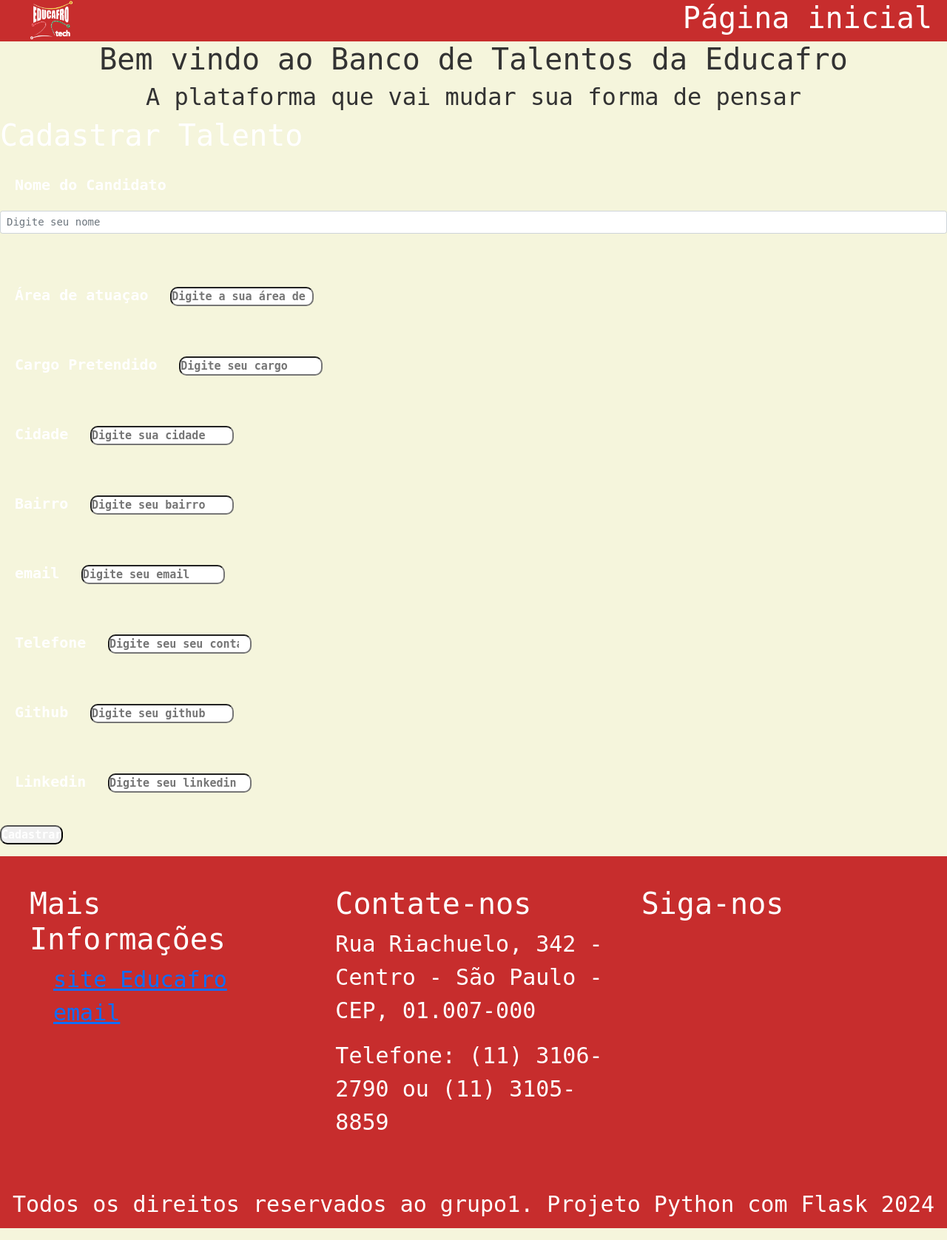
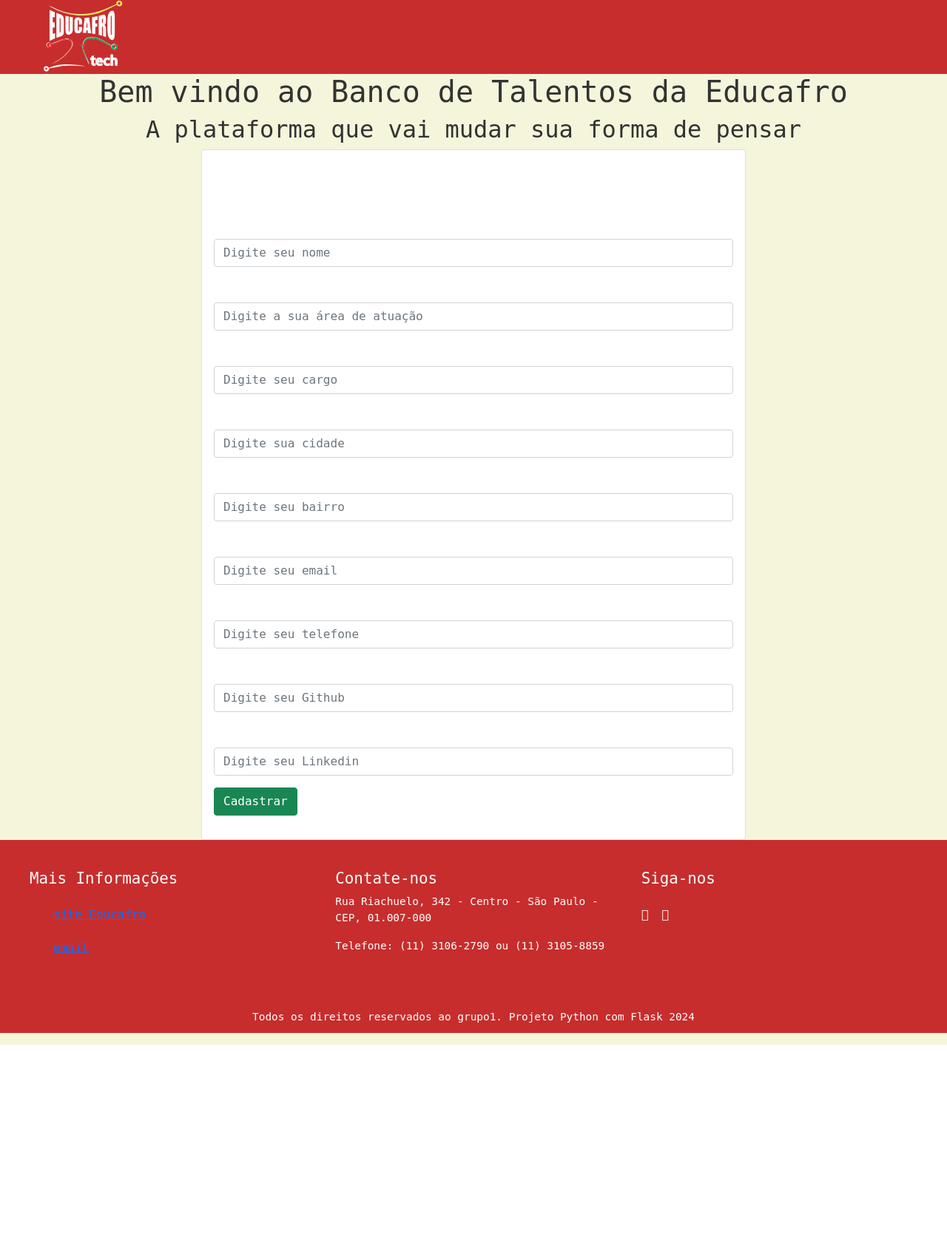
Before and after one commit to Matheuspisil/Projetopretatech, a Flask app: page /talentos in a window 1280 px wide. Shown: the whole page at 74% size. After the commit the page ends 1413 px from the top, so only its background shows below. Run offline with Flask 3, Linux system fonts and the light colour scheme; some libraries are stand-ins or nearby versions.

Commit message:
Ajustes finais com css, HTML e bootstrap

```diff
--- a/app/static/styles.css
+++ b/app/static/styles.css
@@ -5,9 +5,35 @@
     display: block;
 
 }
+.botoes-index{
+    align-items: center;
+    justify-content: center;
+}
+.hero{
+    display: flex;
+    padding: 10px;
+    justify-content: center;
+    height: 60vh;
+    align-items: center;
+    margin-left: 30%;
+
+
+    gap: 30px;
+    width: 500px;
+
+}
+.hero button {
+    margin: 10px;
+}
+
+.hero a{
+    color:white;
+    text-decoration: none;
+    color: inherit;
+
+}
 .header{
     font-size: 1rem;
-    background-image: url('laptop-5673901_1920.jpg');
     margin-top: 0;
     border: rgb(244, 21, 58) solid;
     padding: 1rem;
@@ -35,89 +61,62 @@
     box-shadow: 2px 5px 5px black;
     padding: 15px;
 }
-label{
-    font-size: 20px;
-    font-weight: bold;
-    border-radius: 10px;
-    padding: 20px;
-}
-input{
-    border-radius: 10px;
-    font-size: 15px;
-    font-weight: bold;
-}
-input:focus{
-    background-color: blue;
+
+/* input:focus{
+
     color: black;
-}
+} */
 
 footer{
     font-size: 30px;
     color: blue;
 }
 
-button{
-    font-size: 40px;
+.hero button{
+    background-color: blue;
+    color: white;
+    font-size: 30px;
     font-weight: bold;
     border-radius: 10px;
-    color: white;
-    background-color: black;
+
 }
-button:hover{
+.hero button:hover{
+
     background-color: white;
-    color: black;
     font-size: 40px;
     cursor: pointer;
 }
-.bauble_box .bauble_label {
-    background: #2c2;
-    background-position: 62px 5px;
-    background-repeat: no-repeat;
-    background-size: auto 5px;
-    border: 0;
-    border-radius: 50px;
-    box-shadow: inset 0 10px 20px rgba(0,0,0,.4), 0 -1px 0px rgba(0,0,0,.2), inset 0 -1px 0px #fff;
-    cursor: pointer;
-    display: inline-block;
-    font-size: 0;
-    height: 40px;
-    position: relative;
-    -webkit-transition: all 500ms ease;
-    transition: all 500ms ease;
-    width: 90px;
-  }
 
-  .bauble_box .bauble_label:before {
-    background-color: rgba(255,255,255,.2);
-    background-position: 0 0;
-    background-repeat: repeat;
-    background-size: 30% auto;
-    border-radius: 50%;
-    box-shadow: inset 0 -5px 25px #050, 0 10px 20px rgba(0,0,0,.4);
-    content: '';
-    display: block;
-    height: 30px;
-    left: 5px;
-    position: absolute;
-    top: 6px;
-    -webkit-transition: all 500ms ease;
-    transition: all 500ms ease;
-    width: 30px;
-    z-index: 2;
-  }
+.login-class {
+    box-sizing: border-box;
+    justify-content: center;
+    flex-direction: column;
+    width: 100%;
+    padding: 20px;
+    max-width: 400px;
+    margin: auto;
 
-  .bauble_box input.bauble_input {
-    opacity: 0;
-    z-index: 0;
-  }
+    text-align: center;
+}
 
-  /* Checked */
-  .bauble_box input.bauble_input:checked + .bauble_label {
-    background-color: #c22;
-  }
+.login-class form button{
 
-  .bauble_box input.bauble_input:checked + .bauble_label:before {
-    background-position: 150% 0;
-    box-shadow: inset 0 -5px 25px #500, 0 10px 20px rgba(0,0,0,.4);
-    left: calc( 100% - 35px );
-  }
+    background-color: aliceblue;
+    text-align: center;
+    color: black;
+
+}
+.login-class label{
+    width: 100px;
+    font-size: 20px;
+    font-weight: bold;
+    color: black;
+    border-radius: 5px;
+
+}
+.login-class input{
+    width: 100px;
+    border-radius: 5px;
+    font-size: 15px;
+    font-weight: bold;
+}
--- a/app/static/stylesFooter.css
+++ b/app/static/stylesFooter.css
@@ -20,10 +20,25 @@
     justify-content: space-between;
 }
 
+
 .content {
     flex: 2;
     padding: 20px;
 }
+.footer-content h1{
+    font-size: 1.3rem;
+
+}
+.footer-content a {
+    font-size: 1rem;
+
+}
+
+.footer-content p {
+    font-size: 0.9rem;
+
+}
+
 
 .footer-content {
     display: flex;
@@ -42,10 +57,12 @@
 .footer-rights {
     text-align: center;
     padding: 10px;
+    font-size: 0.9rem;
     background-color: #c72d2d;
     color: #ffffff;
     gap:30px;
 }
+
 
     .social-icons {
         display: flex;
@@ -55,7 +72,7 @@
     .social-icons a {
         text-decoration: none;
         color: #000;
-        font-size: 100px;
+        font-size: 16px;
     }
     .social-icons a:hover {
         color: #007bff;
--- a/app/static/stylesHeader.css
+++ b/app/static/stylesHeader.css
@@ -13,6 +13,9 @@
     justify-content: center;
     padding: 0 20px;
     box-sizing: border-box;
+}
+.logoeduc {
+    width: 15%;
 }
 
 nav {
@@ -44,3 +47,19 @@
     text-align: center;
     color: #333;
 }
+
+
+.login-class{
+    display: flex;
+    justify-content: center;
+    justify-items: center;
+    flex-direction: column;
+}
+.login-class label{
+    width: 100px;
+
+}
+
+.login-class input{
+    width: 150px;
+}
--- a/app/templates/base.html
+++ b/app/templates/base.html
@@ -6,15 +6,13 @@
     <link  rel="Stylesheet" href="{{ url_for('static', filename='styles.css')}}">
     <link  rel="Stylesheet" href="{{ url_for('static', filename='stylesFooter.css')}}">
     <link  rel="stylesheet" href="{{ url_for('static', filename='stylesHeader.css')}}">
+    <link rel="stylesheet" href="path/to/font-awesome/css/font-awesome.min.css">
 </head>
 <body>
     <header>
         <nav>
             <div class="nav-content">
-                <img src="logo-educafrotech (1).png" alt="Logo da EducaFroTech" class="logo">
-                <div class="text-content">
-                    <h1>Página inicial</h1>
-                </div>
+                <img class="logoeduc" src="{{ url_for('static', filename='imagens/logosduc.png') }}">
             </div>
         </nav>
     </header>
@@ -46,8 +44,8 @@
             </div>
             <div class="redesSociais">
                 <h1>Siga-nos</h1>
-                <a href="https://www.instagram.com" target="_blank"><i class="fab fa-instagram"></i></a>
-                <a href="https://www.twitter.com" target="_blank"><i class="fab fa-twitter"></i></a>
+                <a href="https://www.instagram.com" target="_blank"><i class="fa-brands fa-instagram"></i></a>
+                <a href="https://www.twitter.com" target="_blank"><i class="fa-brands fa-twitter"></i></a>
             </div>
         </div>
         <p class="footer-rights">Todos os direitos reservados ao grupo1. Projeto Python com Flask 2024</p>
--- a/app/templates/cadastrar_talento.html
+++ b/app/templates/cadastrar_talento.html
@@ -1,43 +1,56 @@
-
 {% extends "base.html" %}
 
-
 {% block content %}
-<div class="mb-3">
-    <h1>Cadastrar Talento</h1>
-        <form method="POST">
-
-            <label for="nome">Nome do Candidato</label>
-            <input class="form-control form-control-sm" type="text" name="nome" id="nome" required placeholder="Digite seu nome"><br><br>
-
-            <label for="area">Área de atuaçao</label>
-            <input type="text" name="area" id="area" required placeholder="Digite a sua área de atuaçao"><br><br>
-
-            <label for="cargo_pretendido">Cargo Pretendido</label>
-            <input type="text" name="cargo_pretendido" id="cargo_pretendido" required placeholder="Digite seu cargo"><br><br>
-
-            <label for="cidade">Cidade</label>
-            <input type="text" name="cidade" id="cidade" required placeholder="Digite sua cidade"><br><br>
-
-            <label for="bairro">Bairro</label>
-            <input type="text" name="bairro" id="bairro" required placeholder="Digite seu bairro"><br><br>
-
-            <label for="email">email</label>
-            <input type="text" name="email" id="email" required placeholder="Digite seu email"><br><br>
-
-            <label for="telefone">Telefone</label>
-            <input type="number" name="contato" id="contato" required placeholder="Digite seu seu contato"><br><br>
-
-            <label for="github">Github</label>
-            <input type="text" name="github" id="github" required placeholder="Digite seu github"><br><br>
-
-            <label for="linkedin">Linkedin</label>
-            <input type="text" name="linkedin" id="linkedin" required placeholder="Digite seu linkedin"><br><br>
-
-
-            <input type="submit" value="Cadastrar">
-        </form>
-
+<div class="container">
+    <div class="row justify-content-center">
+        <div class="col-md-8">
+            <div class="card">
+                <div class="card-body">
+                    <h1 class="mb-4">Cadastrar Talento</h1>
+                    <form method="POST">
+                        <div class="mb-3">
+                            <label for="nome" class="form-label">Nome do Candidato</label>
+                            <input type="text" class="form-control" name="nome" id="nome" required placeholder="Digite seu nome">
+                        </div>
+                        <div class="mb-3">
+                            <label for="area" class="form-label">Área de atuação</label>
+                            <input type="text" class="form-control" name="area" id="area" required placeholder="Digite a sua área de atuação">
+                        </div>
+                        <div class="mb-3">
+                            <label for="cargo_pretendido" class="form-label">Cargo Pretendido</label>
+                            <input type="text" class="form-control" name="cargo_pretendido" id="cargo_pretendido" required placeholder="Digite seu cargo">
+                        </div>
+                        <div class="mb-3">
+                            <label for="cidade" class="form-label">Cidade</label>
+                            <input type="text" class="form-control" name="cidade" id="cidade" required placeholder="Digite sua cidade">
+                        </div>
+                        <div class="mb-3">
+                            <label for="bairro" class="form-label">Bairro</label>
+                            <input type="text" class="form-control" name="bairro" id="bairro" required placeholder="Digite seu bairro">
+                        </div>
+                        <div class="mb-3">
+                            <label for="email" class="form-label">Email</label>
+                            <input type="email" class="form-control" name="email" id="email" required placeholder="Digite seu email">
+                        </div>
+                        <div class="mb-3">
+                            <label for="contato" class="form-label">Telefone</label>
+                            <input type="tel" class="form-control" name="contato" id="contato" required placeholder="Digite seu telefone">
+                        </div>
+                        <div class="mb-3">
+                            <label for="github" class="form-label">Github</label>
+                            <input type="text" class="form-control" name="github" id="github" required placeholder="Digite seu Github">
+                        </div>
+                        <div class="mb-3">
+                            <label for="linkedin" class="form-label">Linkedin</label>
+                            <input type="text" class="form-control" name="linkedin" id="linkedin" required placeholder="Digite seu Linkedin">
+                        </div>
+                        <div class="mb-3">
+                            <button type="submit" class="btn btn-success">Cadastrar</button>
+                        </div>
+                    </form>
+                </div>
+            </div>
+        </div>
+    </div>
 </div>
-
 {% endblock %}
```
Also changed, not shown: app/templates/index.html (+8 -4 lines), app/templates/login.html (+13 -4 lines), app/static/imagens/logosduc.png (renamed from app/static/imagens/logo-educafrotech (1).png).
